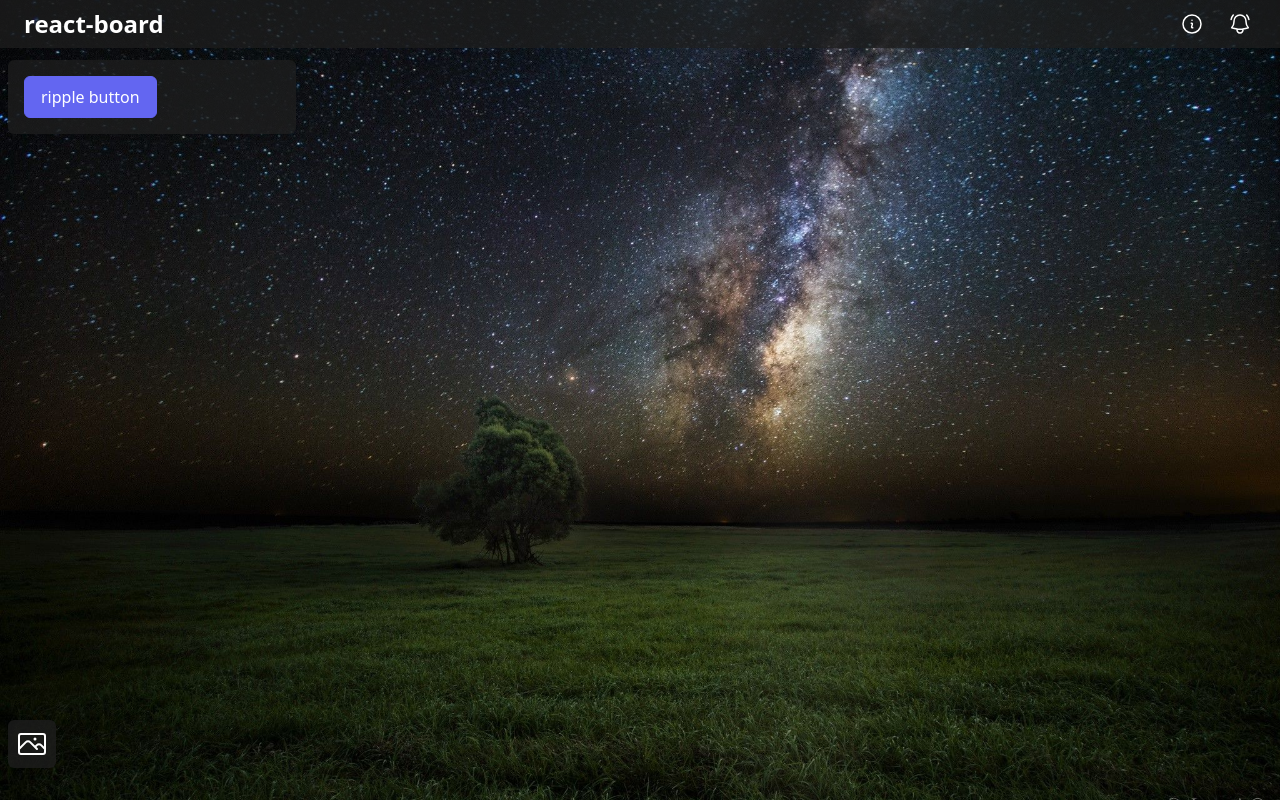
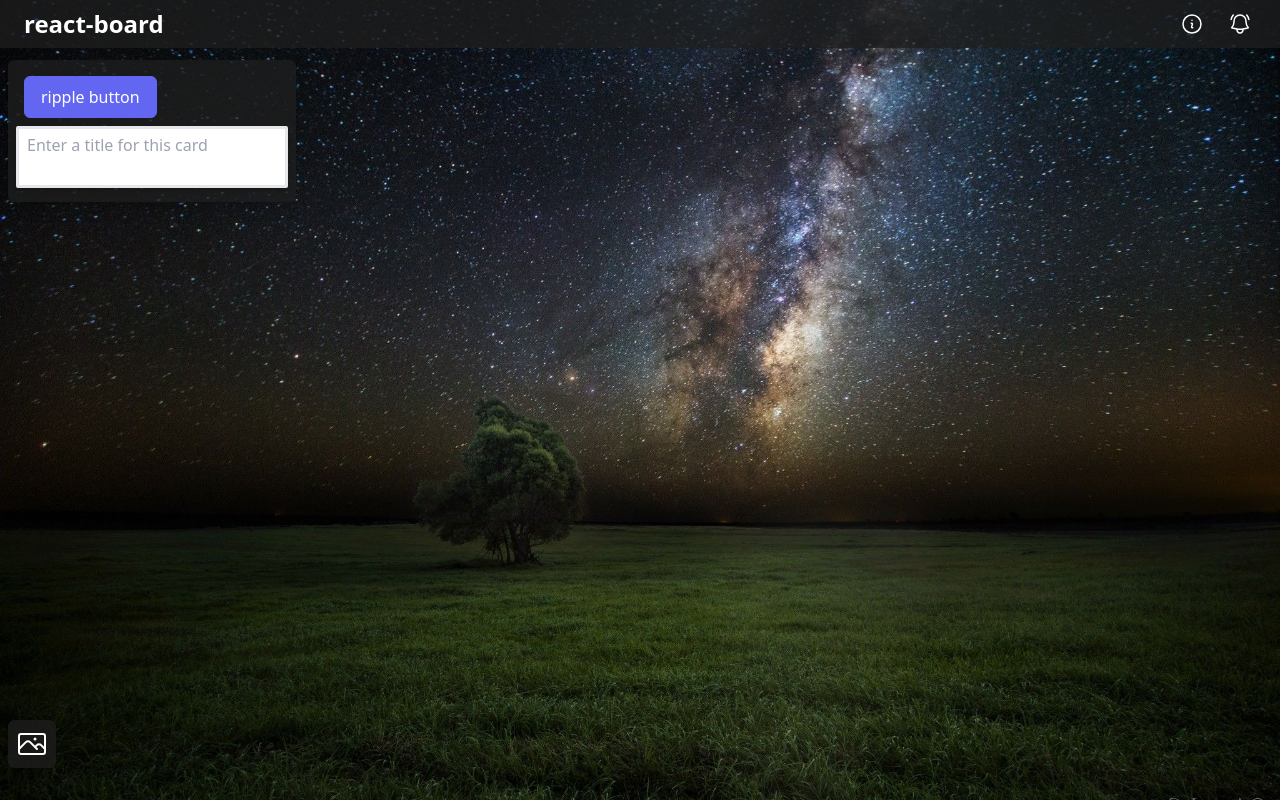
Before and after one commit to Petya29/react-board, a React (Vite) app: page / in a window 1280 px wide. Built offline with nearby package versions, Linux system fonts and the light colour scheme.

Commit message:
Added TextField

```diff
--- a/src/components/Board.tsx
+++ b/src/components/Board.tsx
@@ -1,4 +1,4 @@
-import { ImageSwitcher } from "./partials";
+import { AddCardInput, ImageSwitcher } from "./partials";
 import { Container } from "./ui/layout";
 import { Paper } from "./ui/surfaces";
 import { Ripple } from "./ui/utils";
@@ -11,6 +11,7 @@ export const Board = () => {
                     ripple button
                     <Ripple />
                 </button>
+                <AddCardInput />
             </Paper>
             <ImageSwitcher />
         </Container>
--- /dev/null
+++ b/src/components/partials/AddCardInput.tsx
@@ -0,0 +1,25 @@
+import React, { useRef, useState } from "react";
+import { TextField } from "../ui/Inputs";
+
+export const AddCardInput = () => {
+
+  const inputRef = useRef<HTMLTextAreaElement>(null);
+
+  const [title, setTitle] = useState<string>('');
+
+  const handleChnage = (e: React.ChangeEvent<HTMLTextAreaElement>) => {
+    setTitle(e.target.value);
+  }
+
+  return (
+    <div>
+      <TextField
+        ref={inputRef}
+        fullWidth
+        placeholder="Enter a title for this card"
+        value={title}
+        onChange={handleChnage}
+      />
+    </div>
+  )
+}
--- a/src/components/partials/index.ts
+++ b/src/components/partials/index.ts
@@ -1,7 +1,9 @@
+import { AddCardInput } from "./AddCardInput";
 import { ImageSwitcher } from "./ImageSwitcher";
 import { NavBar } from "./NavBar";
 
 export {
     NavBar,
-    ImageSwitcher
+    ImageSwitcher,
+    AddCardInput
 }
--- /dev/null
+++ b/src/components/ui/Inputs/TextField.tsx
@@ -0,0 +1,73 @@
+import React, { forwardRef, TextareaHTMLAttributes, useRef } from "react";
+
+type TextFieldProps = {
+    hideResizeIcon?: boolean,
+    fullWidth?: boolean,
+    variant?: 'outlined' | 'filled',
+} & TextareaHTMLAttributes<HTMLTextAreaElement>
+
+export const TextField = forwardRef<HTMLTextAreaElement, TextFieldProps>(({
+    fullWidth = false,
+    variant = 'outlined',
+    rows = 2,
+    onChange,
+    onFocus,
+    onBlur,
+    className,
+    ...rest
+}: TextFieldProps, ref) => {
+
+    const textareaRef = useRef<HTMLTextAreaElement | null>(null);
+
+    const handleChange = (e: React.ChangeEvent<HTMLTextAreaElement>) => {
+        if (onChange) onChange(e);
+        if (textareaRef.current) {
+            textareaRef.current.style.height = 'auto';
+            textareaRef.current.style.height = textareaRef.current.scrollHeight + 'px';
+        }
+    }
+
+    const handleFocus = (e: React.FocusEvent<HTMLTextAreaElement>) => {
+        if (onFocus) onFocus(e);
+        if (textareaRef.current) {
+            textareaRef.current.classList.add('border-indigo-500');
+        }
+    }
+
+    const handleBlur = (e: React.FocusEvent<HTMLTextAreaElement>) => {
+        if (onBlur) onBlur(e);
+        if (textareaRef.current) {
+            textareaRef.current.classList.remove('border-indigo-500');
+        }
+    }
+
+    return (
+        <textarea
+            className={[
+                fullWidth ? 'w-full' : '',
+                'shadow-md',
+                'rounded-sm',
+                'outline-none',
+                'py-1',
+                'px-2',
+                'resize-none',
+                'overflow-y-hidden',
+                'border-solid border-[3px]',
+                className
+            ].join(' ').trim()}
+            ref={(el: HTMLTextAreaElement) => {
+                textareaRef.current = el;
+                if (typeof ref === 'function') {
+                    ref(el);
+                } else if (ref) {
+                    ref.current = el;
+                }
+            }}
+            rows={rows}
+            onChange={handleChange}
+            onFocus={handleFocus}
+            onBlur={handleBlur}
+            {...rest}
+        />
+    )
+})
--- /dev/null
+++ b/src/components/ui/Inputs/index.ts
@@ -0,0 +1,5 @@
+import { TextField } from "./TextField";
+
+export {
+    TextField
+}
```
